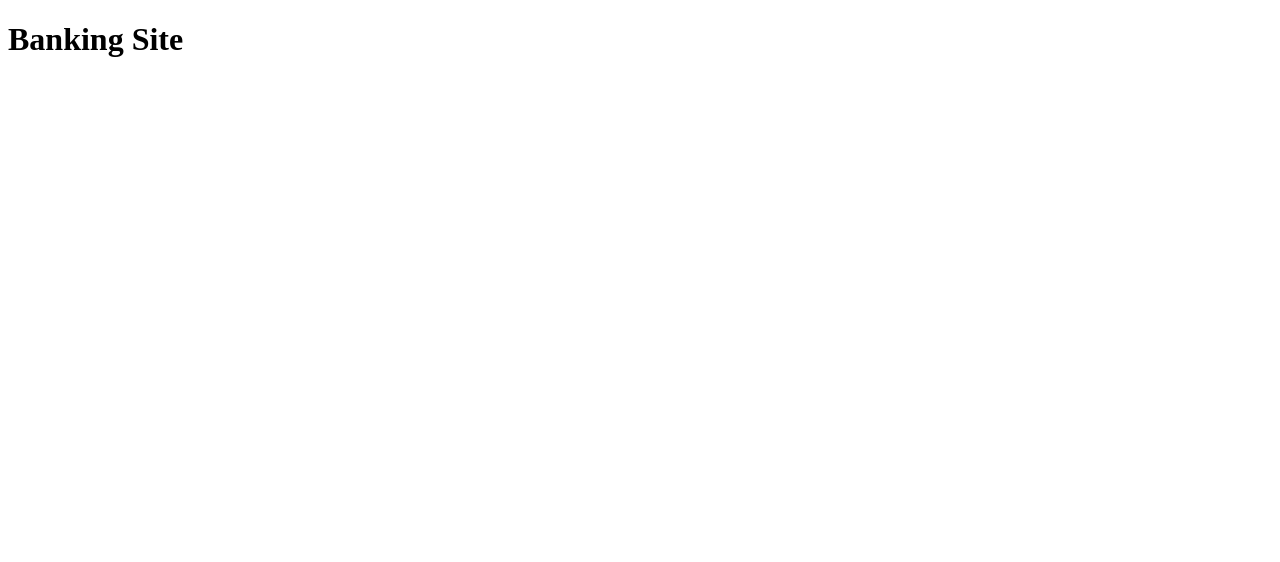
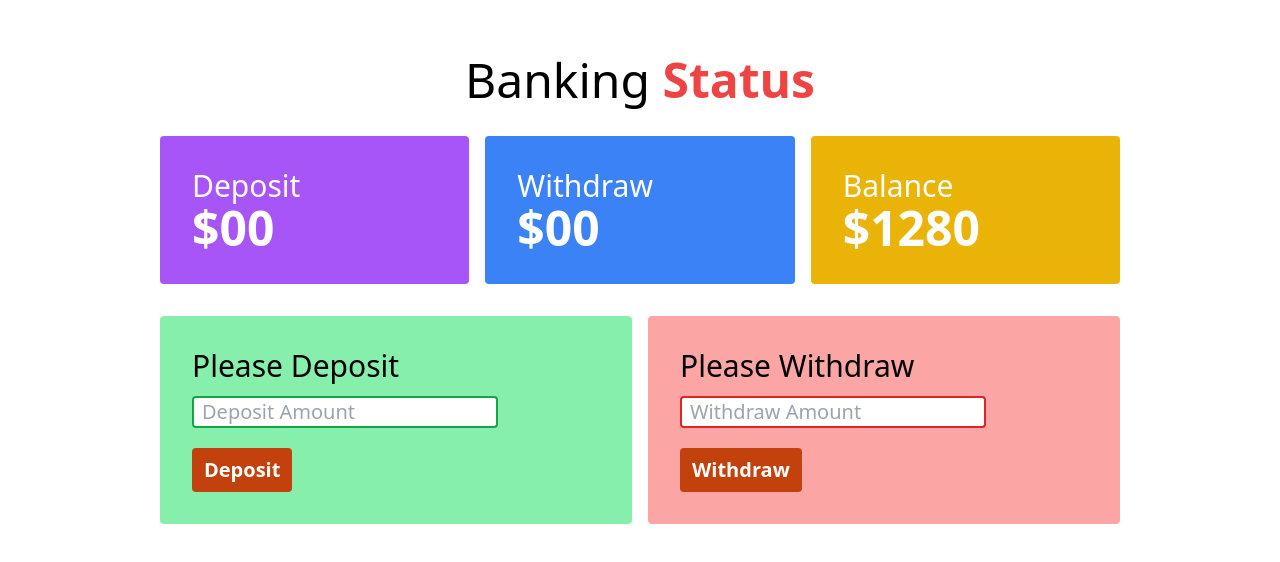
Before and after one commit to MohammadAmitHasan/Baap-Er-Bank, a plain HTML site: page banking.html in a window 1280 px wide. Drawn offline with nearby package versions, Linux system fonts and the light colour scheme.

Commit message:
deposit done

```diff
--- /dev/null
+++ b/JS/banking.js
@@ -0,0 +1,17 @@
+document.getElementById('deposit-btn').addEventListener('click', function () {
+    // Get the new deposit amount
+    const newDeposit = document.getElementById('deposit-input');
+    const newDepositAmount = parseFloat(newDeposit.value);
+    // Get previous total deposit
+    const totalDepositedAmount = document.getElementById('deposited-amount');
+    // Calculate total Deposited
+    const newTotalDepositAmount = parseFloat(totalDepositedAmount.innerText) + newDepositAmount;
+    // Assign the new deposited amount
+    totalDepositedAmount.innerText = newTotalDepositAmount;
+    // Update Balance
+    const balance = document.getElementById('total-balance');
+    balance.innerText = parseFloat(balance.innerText) + newDepositAmount;
+
+    // Clear the deposit field
+    newDeposit.value = '';
+});
--- a/JS/bank.js
+++ b/JS/login.js
@@ -1,7 +1,7 @@
 document.getElementById('submit-btn').addEventListener('click', function () {
     const userEmail = document.getElementById('user-email').value;
     const userPassword = document.getElementById('user-password').value;
-    if (userEmail == 'beta@bap.com' && userPassword == 'secret') {
+    if (userEmail == 'sontan@bap.com' && userPassword == 'secret') {
         window.location.href = './banking.html';
     }
 });
--- a/banking.html
+++ b/banking.html
@@ -5,11 +5,58 @@
     <meta charset="UTF-8">
     <meta http-equiv="X-UA-Compatible" content="IE=edge">
     <meta name="viewport" content="width=device-width, initial-scale=1.0">
-    <title>Baper Bank</title>
+    <title>Baper Bank Status</title>
+    <script src="https://cdn.tailwindcss.com"></script>
 </head>
 
 <body>
-    <h1>Banking Site</h1>
+    <header>
+        <h1 class="text-5xl text-center mt-14">Banking
+            <span class="font-semibold text-red-500">Status</span>
+        </h1>
+    </header>
+    <main class="w-3/4 mx-auto">
+        <!-- Money Status -->
+        <section class="mt-8">
+            <div class="grid grid-cols-3 gap-4">
+                <div class="p-8 bg-purple-500 rounded">
+                    <h3 class="text-3xl text-white">Deposit</h3>
+                    <h2 class="text-5xl text-white font-semibold">$<span id="deposited-amount">00</span></h2>
+                </div>
+                <div class="p-8 rounded bg-blue-500">
+                    <h3 class="text-3xl text-white">Withdraw</h3>
+                    <h2 class="text-5xl text-white font-semibold">$00</h2>
+                </div>
+                <div class="p-8 rounded bg-yellow-500">
+                    <h3 class="text-3xl text-white">Balance</h3>
+                    <h2 class="text-5xl text-white font-semibold">$<span id="total-balance">1280</span></h2>
+                </div>
+            </div>
+        </section>
+        <!-- Withdraw and deposit -->
+        <section class="mt-8">
+            <div class="grid grid-cols-2 gap-4">
+                <!-- Deposit -->
+                <div class="bg-green-300 p-8 rounded">
+                    <h3 class="text-3xl mb-3 font-medium">Please Deposit</h3>
+                    <input id="deposit-input" class="block w-3/4 px-2 border-2 text-xl rounded border-green-600 mb-3"
+                        type="text" placeholder="Deposit Amount">
+                    <button id="deposit-btn"
+                        class="mt-2 text-xl font-semibold bg-orange-700 text-white rounded px-3 py-2">Deposit</button>
+                </div>
+                <!-- Withdraw -->
+                <div class="bg-red-300 p-8 rounded">
+                    <h3 class="text-3xl mb-3 font-medium">Please Withdraw</h3>
+                    <input id="withdraw-input" class="block w-3/4 px-2 border-2 text-xl rounded border-red-600 mb-3"
+                        type="text" placeholder="Withdraw Amount">
+                    <button id="withdraw-btn"
+                        class="mt-2 text-xl font-semibold bg-orange-700 text-white rounded px-3 py-2">Withdraw</button>
+                </div>
+            </div>
+        </section>
+    </main>
+
+    <script src="./JS/banking.js"></script>
 </body>
 
 </html>
```
Also changed, not shown: index.html (+2 -2 lines).
